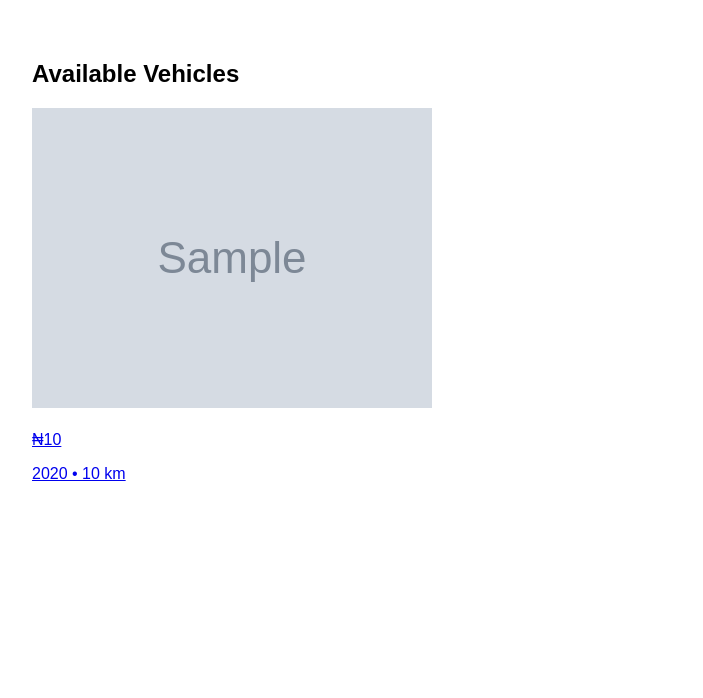
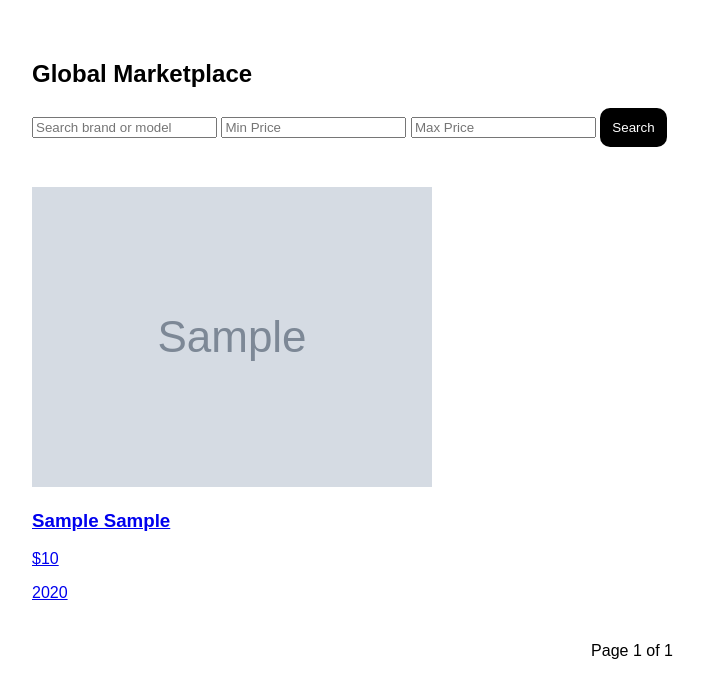
Before and after one commit to djvibez29/tomzkid-prestige-motors, a Flask app: template templates/home.html in a window 1280 px wide. Shown: the part 67-765 px from the top of the page, without its empty margins (8-711 px from the left). Run offline with Flask 3, Linux system fonts and the light colour scheme; the template is opened without the code that fills it: values that come from a table or form of the project are taken from there, others are empty; tables that the repository leaves empty hold one stand-in row (values such as "Sample post"); grey boxes marked "Sample" are stand-in pictures.

Commit message:
Enhance vehicle display with search and pagination
Updated vehicle listing to include search form and pagination.

```diff
--- a/templates/home.html
+++ b/templates/home.html
@@ -2,23 +2,55 @@
 
 {% block content %}
 
-<h2>Available Vehicles</h2>
+<h2>Global Marketplace</h2>
+
+<form method="GET">
+
+    <input type="text" name="search" placeholder="Search brand or model">
+
+    <input type="number" name="min_price" placeholder="Min Price">
+
+    <input type="number" name="max_price" placeholder="Max Price">
+
+    <button type="submit">Search</button>
+
+</form>
 
 <div class="vehicle-grid">
-    {% for vehicle in vehicles %}
+
+{% for vehicle in vehicles.items %}
+
 <a href="/vehicle/{{ vehicle.id }}" class="vehicle-card">
 
     {% if vehicle.image_url %}
         <img src="{{ vehicle.image_url }}" class="vehicle-img">
     {% endif %}
 
-            <h3>{{ vehicle.title }}</h3>
+    <h3>{{ vehicle.brand }} {{ vehicle.model }}</h3>
 
-            <p>₦{{ "{:,}".format(vehicle.price) }}</p>
-            <p>{{ vehicle.year }} • {{ "{:,}".format(vehicle.mileage) }} km</p>
+    <p>${{ "{:,}".format(vehicle.price) }}</p>
+
+    <p>{{ vehicle.year }}</p>
 
 </a>
+
 {% endfor %}
+
+</div>
+
+
+<div class="pagination">
+
+{% if vehicles.has_prev %}
+<a href="?page={{ vehicles.prev_num }}">Prev</a>
+{% endif %}
+
+Page {{ vehicles.page }} of {{ vehicles.pages }}
+
+{% if vehicles.has_next %}
+<a href="?page={{ vehicles.next_num }}">Next</a>
+{% endif %}
+
 </div>
 
 {% endblock %}
```
Lines whose indentation alone changed are shown as unchanged.
